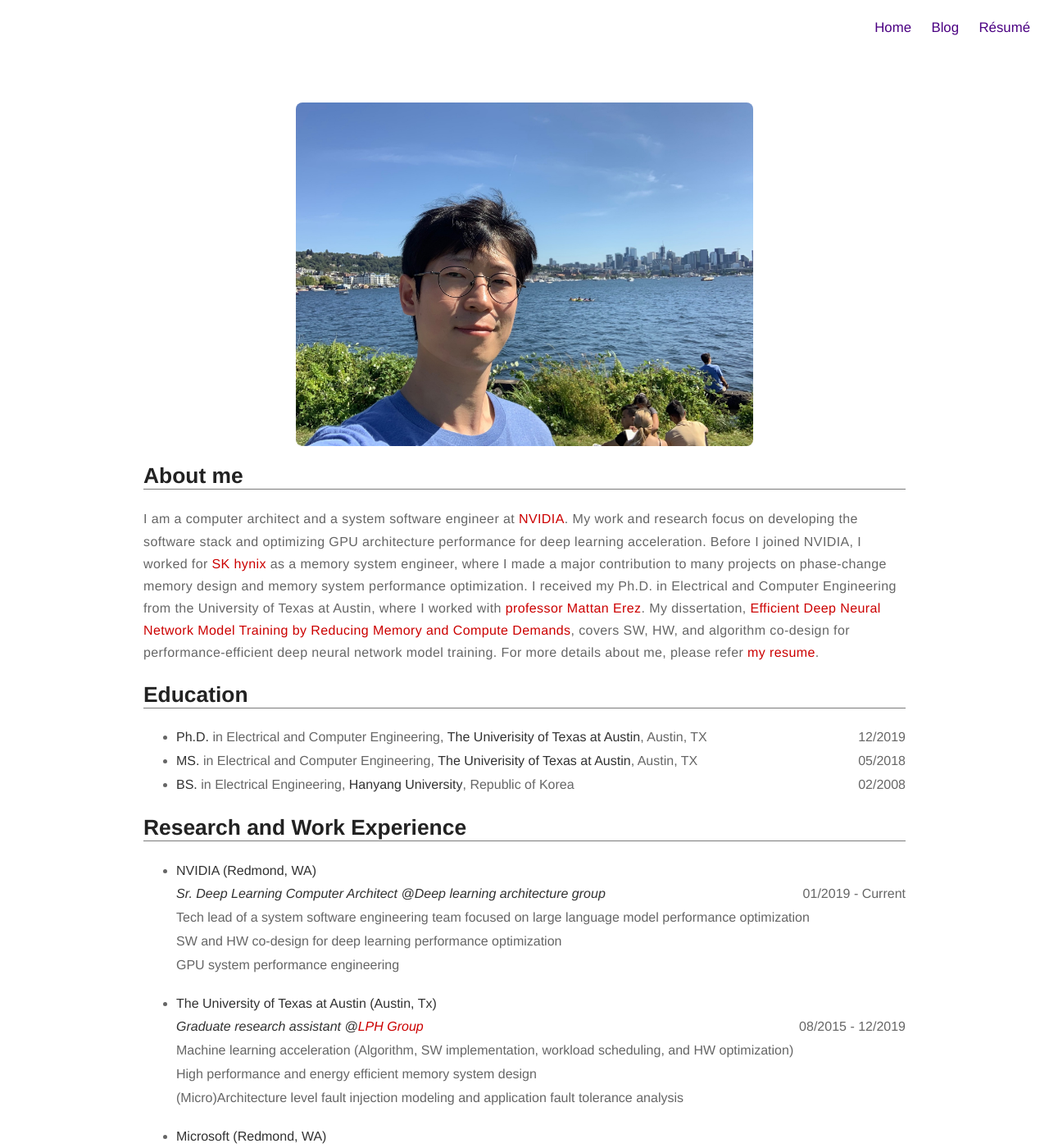
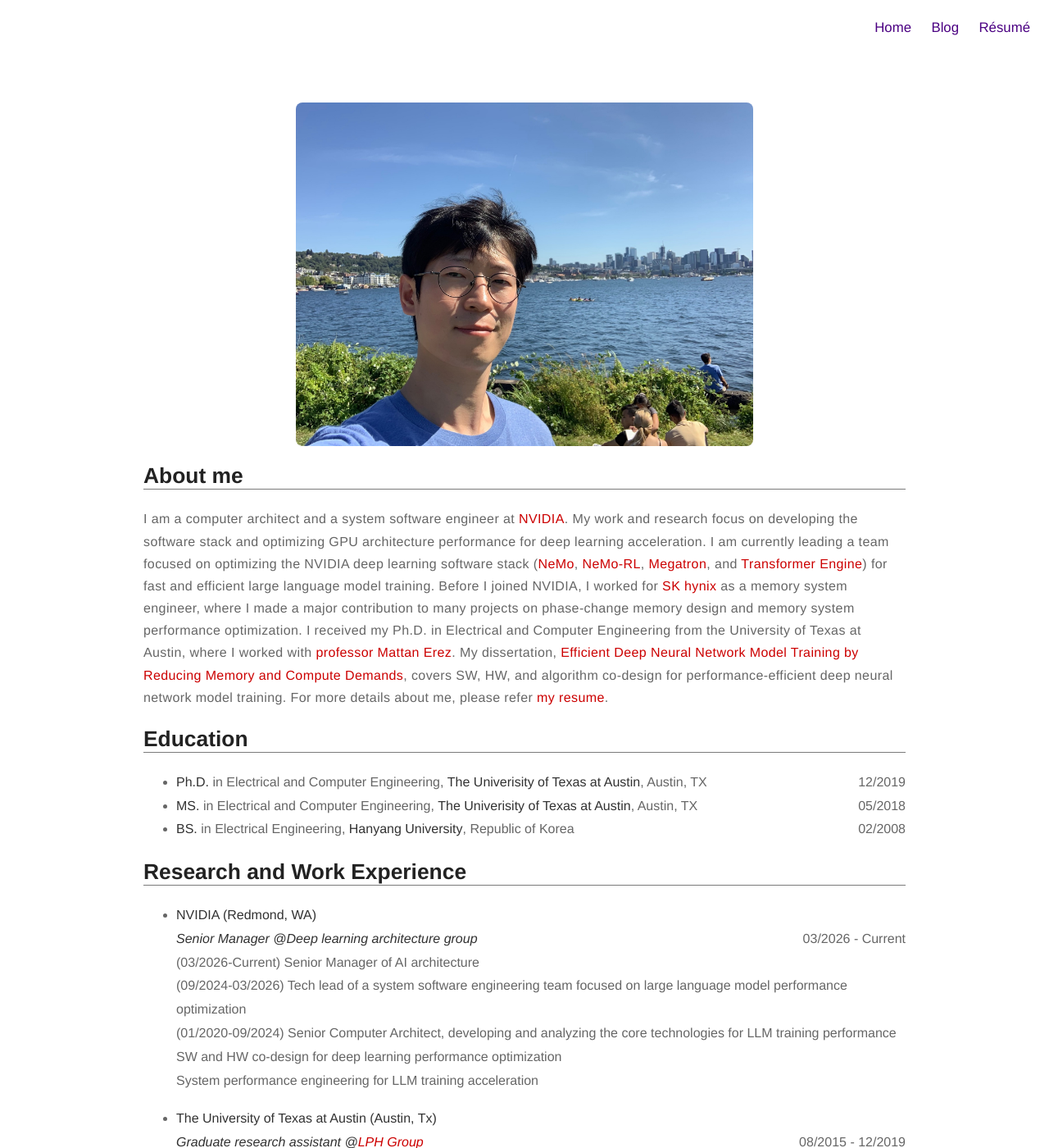
Before and after one commit to erhoo82/erhoo82.github.io, a Jekyll site: the page built from about.md, in a window 1280 px wide and 1400 px high. Shown: the whole window at 82% size. Built offline with Jekyll 4.4.1, drawn with Linux system fonts in a browser that asks for light colours.

Commit message:
update
Signed-off-by: Sangkug Lym <slym@nvidia.com>

```diff
--- a/about.md
+++ b/about.md
@@ -11,6 +11,7 @@ layout: page
 -->
 <p>I am a computer architect and a system software engineer at <a href="https://www.nvidia.com/" style="text-decoration : none;color: #cc0000">NVIDIA</a>.
 My work and research focus on developing the software stack and optimizing GPU architecture performance for deep learning acceleration.
+I am currently leading a team focused on optimizing the NVIDIA deep learning software stack (<a href="https://github.com/NVIDIA/NeMo" style="text-decoration : none;color: #cc0000">NeMo</a>, <a href="https://github.com/NVIDIA-NeMo/RL" style="text-decoration : none;color: #cc0000">NeMo-RL</a>, <a href="https://github.com/NVIDIA/Megatron-LM" style="text-decoration : none;color: #cc0000">Megatron</a>, and <a href="https://github.com/NVIDIA/TransformerEngine" style="text-decoration : none;color: #cc0000">Transformer Engine</a>) for fast and efficient large language model training.
 Before I joined NVIDIA, I worked for <a href="https://www.skhynix.com" style="text-decoration : none;color: #cc0000">SK hynix</a> as a memory system engineer, where I made a major contribution to many projects on phase-change memory design and memory system performance optimization.
 I received my Ph.D. in Electrical and Computer Engineering from the University of Texas at Austin, where I worked with <a href="https://lph.ece.utexas.edu/merez/MattanErez/MattanErez" style="text-decoration : none;color: #cc0000"> professor Mattan Erez</a>.
 My dissertation, <a href="https://repositories.lib.utexas.edu/bitstream/handle/2152/81143/LYM-DISSERTATION-2019.pdf?sequence=1" style="text-decoration : none;color: #cc0000">Efficient Deep Neural Network Model Training by Reducing Memory and Compute Demands</a>, covers SW, HW, and algorithm co-design for performance-efficient deep neural network model training.
@@ -39,12 +40,13 @@ For more details about me, please refer <a href="https://drive.google.com/file/d
     <li>
     <b>NVIDIA (Redmond, WA)</b>
     <br>
-    <div style="float: left"><b><i>Sr. Deep Learning Computer Architect @Deep learning architecture group</i></b></div>
-    <div style="float: right">01/2019 - Current</div>
-    <br>Tech lead of a system software engineering team focused on large language model performance optimization
+    <div style="float: left"><b><i>Senior Manager @Deep learning architecture group</i></b></div>
+    <div style="float: right">03/2026 - Current</div>
+    <br>(03/2026-Current) Senior Manager of AI architecture
+    <br>(09/2024-03/2026) Tech lead of a system software engineering team focused on large language model performance optimization
+    <br>(01/2020-09/2024) Senior Computer Architect, developing and analyzing the core technologies for LLM training performance
     <br>SW and HW co-design for deep learning performance optimization
-    <br>GPU system performance engineering
-
+    <br>System performance engineering for LLM training acceleration
     </li><br>
 
 
```
